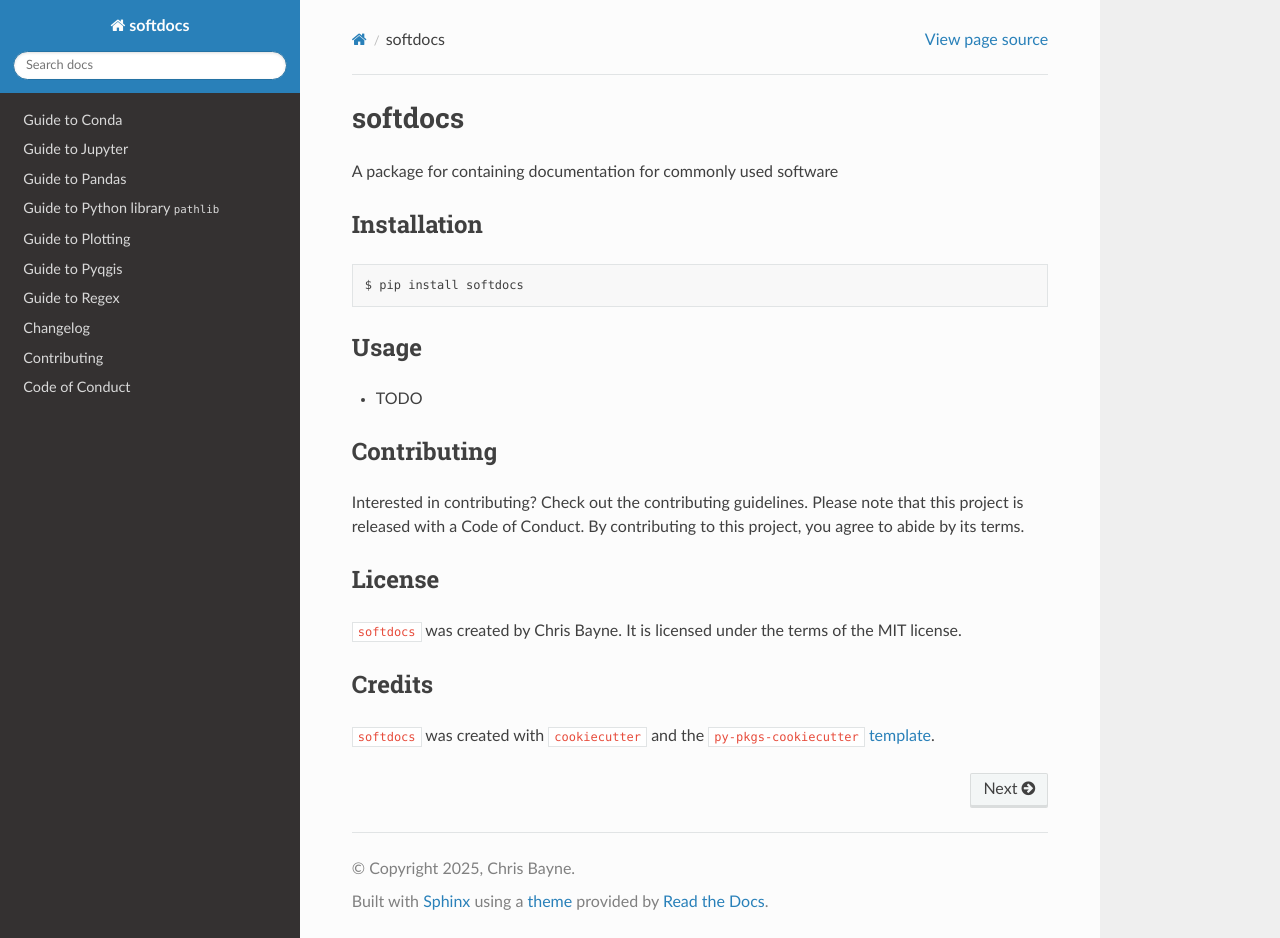
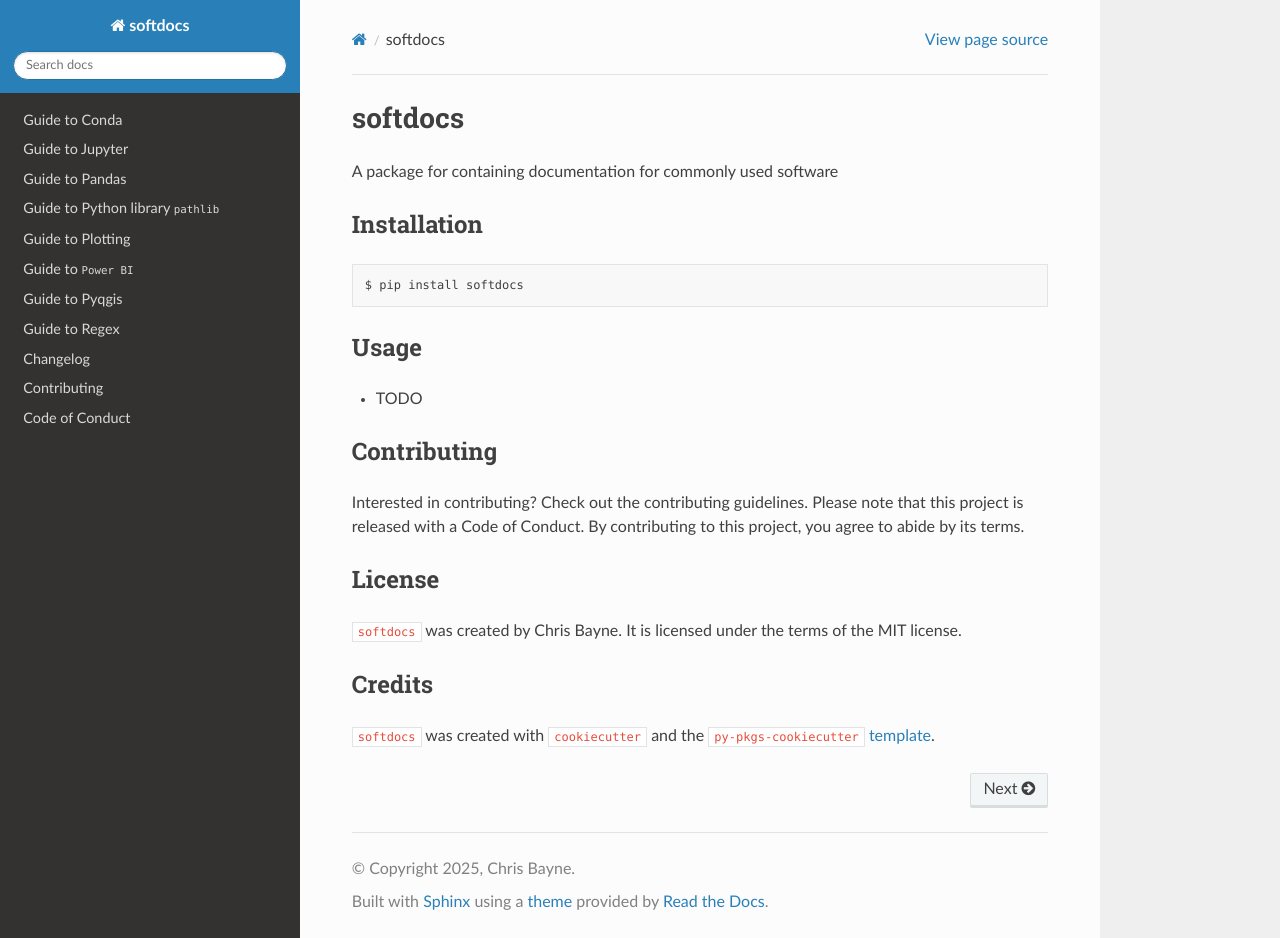
Before and after one commit to cjbayne/softdocs, a Sphinx documentation site: the page built from docs/index.md, in a window 1280 px wide and 938 px high. Built offline with Sphinx 7.4.7 and the Read the Docs theme 3.1.0, drawn with Linux system fonts in a browser that asks for light colours; pages that are not in the unit, such as notebooks, are missing from menus.

Commit message:
Add power bi guide to index

```diff
--- a/docs/index.md
+++ b/docs/index.md
@@ -10,6 +10,7 @@ guide_jupyter.md
 guide_pandas.ipynb
 guide_pathlib.md
 guide_plotting.ipynb
+guide_power_bi.md
 guide_pyqgis.ipynb
 guide_regex.ipynb
 changelog.md
```
